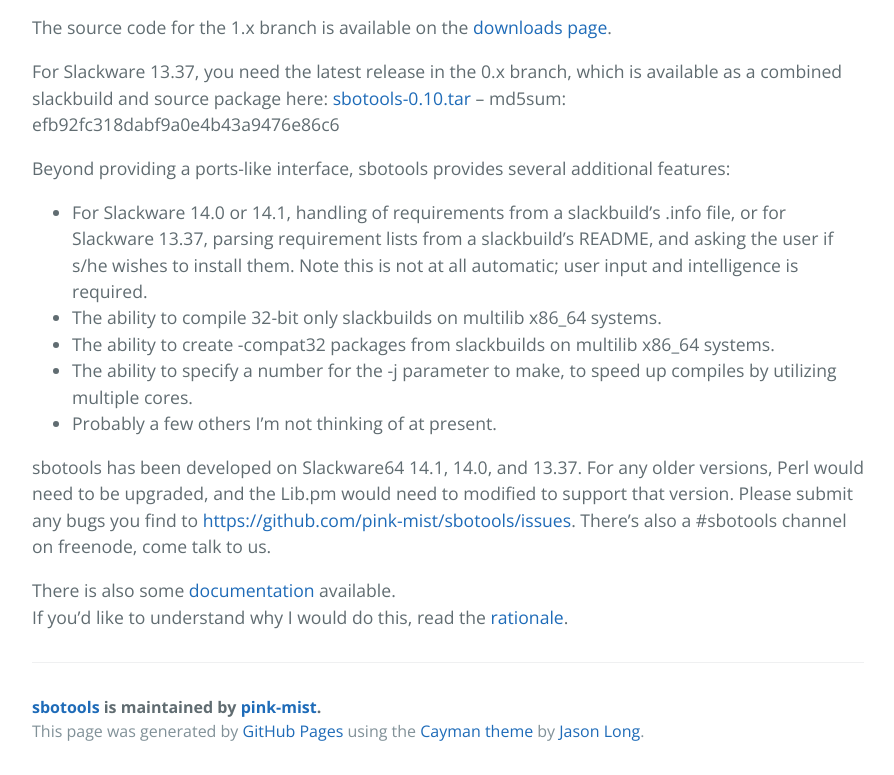
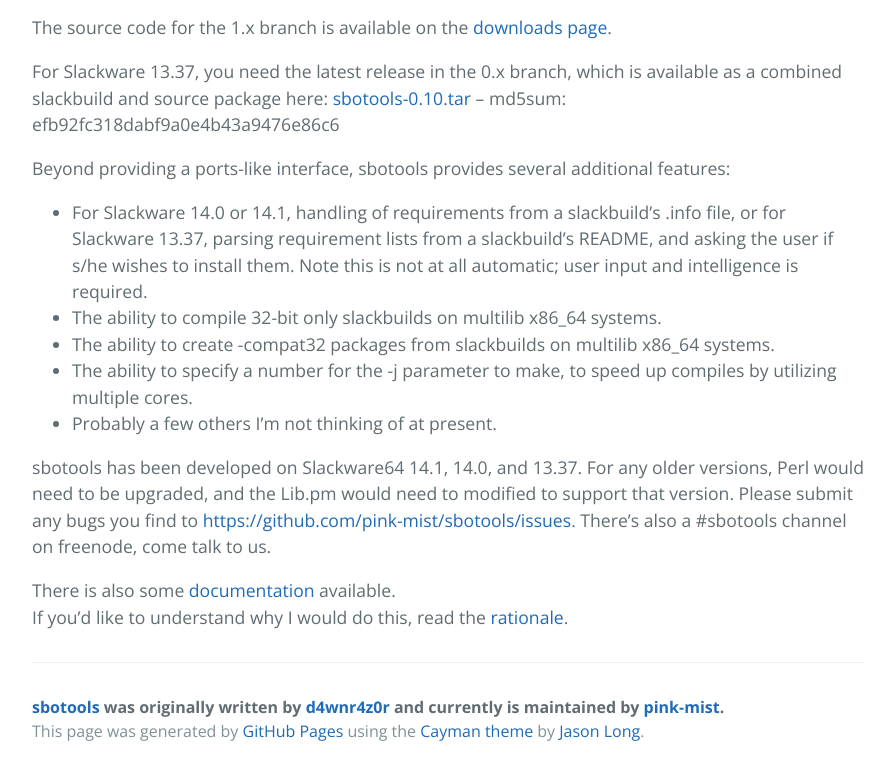
Before and after one commit to pink-mist/sbotools, a plain HTML site: page index.html in a window 1280 px wide. Shown: the part 542-1317 px from the top of the page, without its empty margins (192-1086 px from the left). Drawn offline with nearby package versions, Linux system fonts and the light colour scheme.

Commit message:
Change by-line to include d4wnr4z0r

```diff
--- a/index.html
+++ b/index.html
@@ -47,7 +47,7 @@
 If you’d like to understand why I would do this, read the <a href="/sbotools/rationale.html">rationale</a>.</p>
 
       <footer class="site-footer">
-        <span class="site-footer-owner"><a href="https://github.com/pink-mist/sbotools">sbotools</a> is maintained by <a href="https://github.com/pink-mist">pink-mist</a>.</span>
+		  <span class="site-footer-owner"><a href="https://github.com/pink-mist/sbotools">sbotools</a> was originally written by <a href="https://github.com/d4wnr4z0r">d4wnr4z0r</a> and currently is maintained by <a href="https://github.com/pink-mist">pink-mist</a>.</span>
 
         <span class="site-footer-credits">This page was generated by <a href="https://pages.github.com">GitHub Pages</a> using the <a href="https://github.com/jasonlong/cayman-theme">Cayman theme</a> by <a href="https://twitter.com/jasonlong">Jason Long</a>.</span>
       </footer>
```
